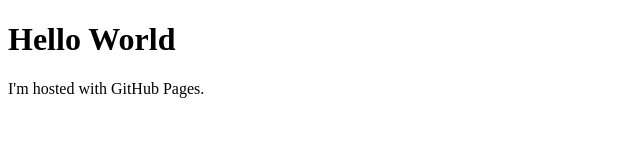
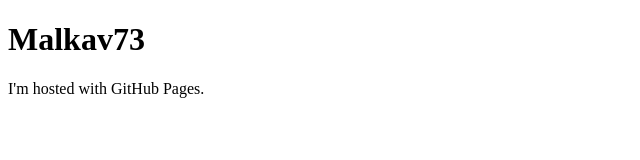
Before and after one commit to malkav73/malkav73.github.io, a plain HTML site: page index.html in a window 1280 px wide. Shown: the whole page, without its empty margins (0-640 px from the left). Drawn offline with Linux system fonts and the light colour scheme.

Commit message:
Update index.html

```diff
--- a/index.html
+++ b/index.html
@@ -1,7 +1,7 @@
 <!DOCTYPE html>
 <html>
 <body>
-<h1>Hello World</h1>
+<h1>Malkav73</h1>
 <p>I'm hosted with GitHub Pages.</p>
 </body>
 </html>
```
